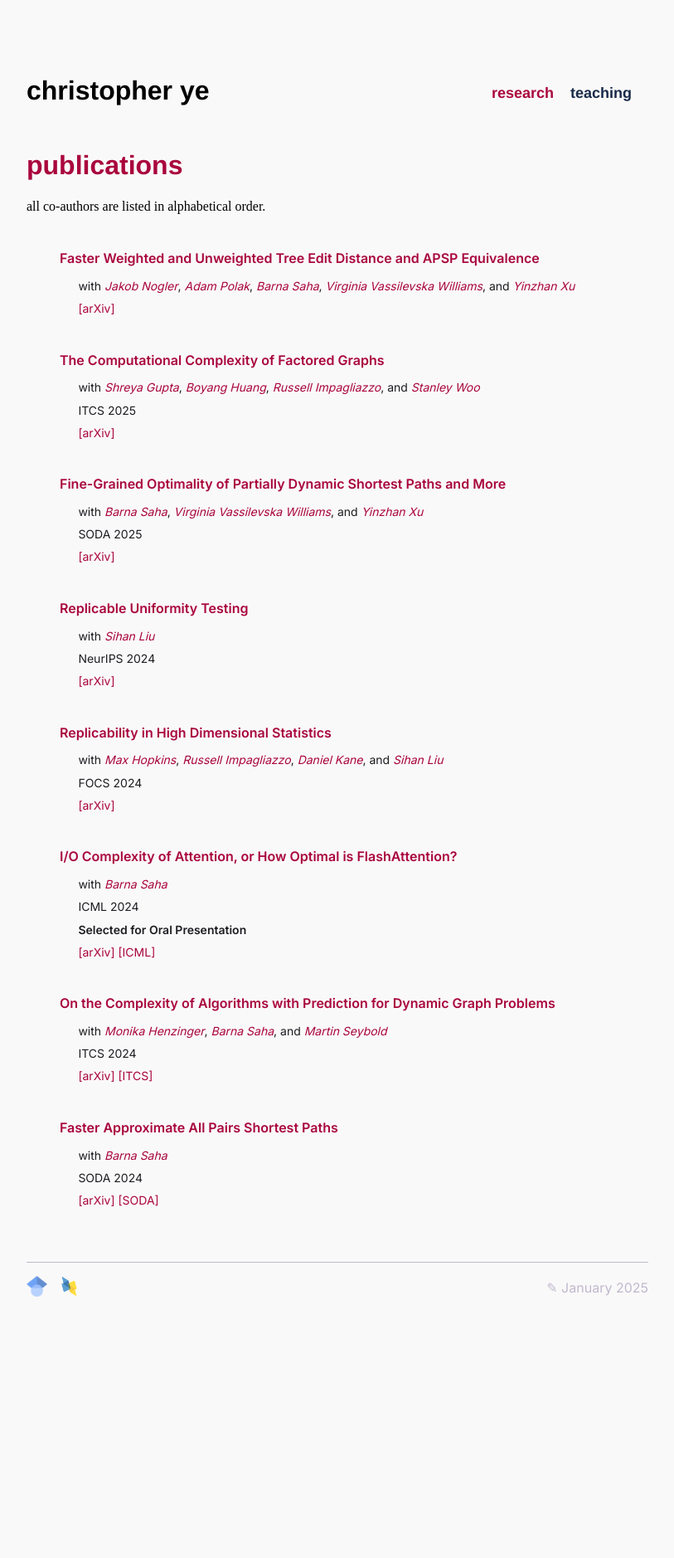
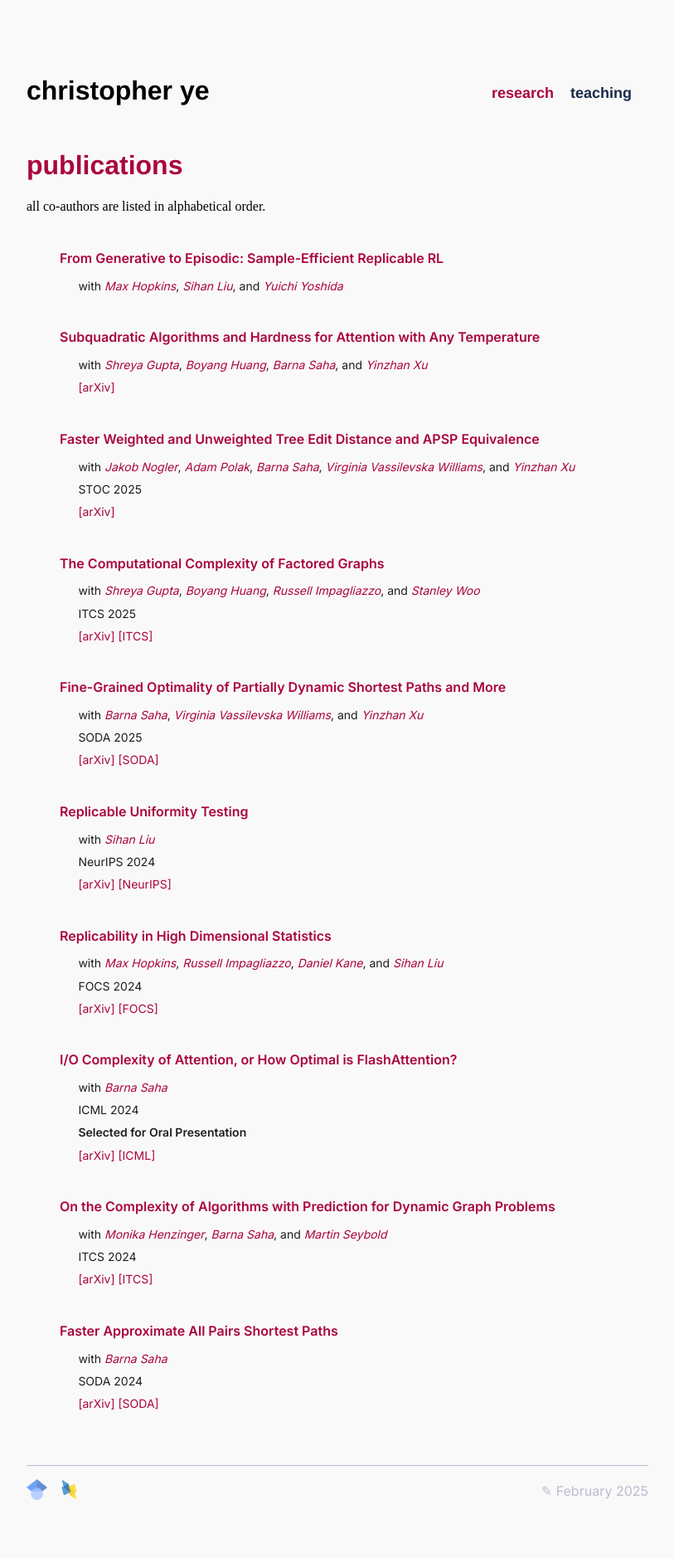
Before and after one commit to czye17/czye17.github.io, a Jekyll site: the page built from research.html, in a window 1280 px wide. Shown: the whole page at 83% size, without its empty margins (233-1046 px from the left). Built offline with Jekyll 4.4.1, drawn with Linux system fonts in a browser that asks for light colours; some web fonts are replaced; before the commit the page ends 1633 px from its top, so only the background shows below that.

Commit message:
updated research

```diff
--- a/_data/research.yml
+++ b/_data/research.yml
@@ -1,4 +1,30 @@
+- title: "From Generative to Episodic: Sample-Efficient Replicable RL"
+  authors:
+    - name: Max Hopkins
+      site: https://cseweb.ucsd.edu/~nmhopkin/
+      comma: true
+    - name: Sihan Liu
+      site: https://lteins.github.io
+      comma: true
+    - name: Yuichi Yoshida
+      site: https://research.nii.ac.jp/~yyoshida/
+      last: true
+- title: "Subquadratic Algorithms and Hardness for Attention with Any Temperature"
+  arxiv: https://arxiv.org/abs/2505.14840
+  authors:
+    - name: Shreya Gupta
+      comma: true
+    - name: Boyang Huang
+      comma: true
+    - name: Barna Saha
+      site: https://barnasaha.net
+      comma: true
+    - name: Yinzhan Xu
+      site: https://www.mit.edu/~xyzhan/
+      last: true
 - title: Faster Weighted and Unweighted Tree Edit Distance and APSP Equivalence
+  conference: STOC
+  year: 2025
   arxiv: https://arxiv.org/abs/2411.06502
   authors:
     - name: Jakob Nogler
@@ -20,6 +46,7 @@
   conference: ITCS
   year: 2025
   arxiv: https://www.arxiv.org/abs/2407.19102
+  proceedings: https://drops.dagstuhl.de/entities/document/10.4230/LIPIcs.ITCS.2025.58
   authors:
     - name: Shreya Gupta
       comma: true
@@ -34,6 +61,7 @@
   conference: SODA
   year: 2025
   arxiv: https://arxiv.org/abs/2407.09651
+  proceedings: https://epubs.siam.org/doi/10.1137/1.9781611978322.175
   authors:
     - name: Barna Saha
       site: https://barnasaha.net
@@ -48,6 +76,7 @@
   conference: NeurIPS
   year: 2024
   arxiv: https://arxiv.org/abs/2410.10892
+  proceedings: https://neurips.cc/virtual/2024/poster/93847
   authors:
     - name: Sihan Liu
       site: https://lteins.github.io
@@ -55,6 +84,7 @@
   conference: FOCS
   year: 2024
   arxiv: https://arxiv.org/abs/2406.02628
+  proceedings: https://www.computer.org/csdl/proceedings-article/focs/2024/167400b646/22gF3VT0SQ0
   authors:
     - name: Max Hopkins
       site: https://cseweb.ucsd.edu/~nmhopkin/
--- a/_includes/footer.html
+++ b/_includes/footer.html
@@ -2,6 +2,6 @@
 	<ul>
 		<li><a href="https://scholar.google.com/citations?user=WmAZ-WIAAAAJ&hl=en&authuser=1"><img src="imgs/gscholar.png" height="25px" alt="gscholar"></a></li>
         <li><a href="https://dblp.org/pid/304/2086.html"><img src="imgs/dblp.png" height="25px" alt="dblp"></a></li>
-		<li><span class="symbol"><a href="/">✎ January 2025</a></span></li>
+		<li><span class="symbol"><a href="/">✎ February 2025</a></span></li>
 	</ul>
 </footer>
--- a/assets/css/styles.scss
+++ b/assets/css/styles.scss
@@ -1,3 +1,4 @@
 ---
 ---
-@import "main";
+
+@use 'main';
```
Also changed, not shown: Gemfile.lock, _sass/_main.scss (renamed from _sass/main.scss).
